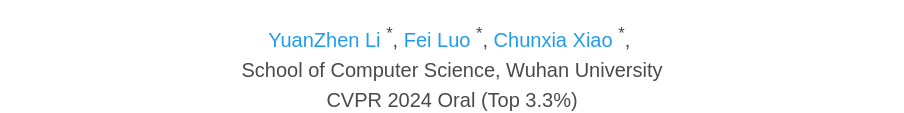
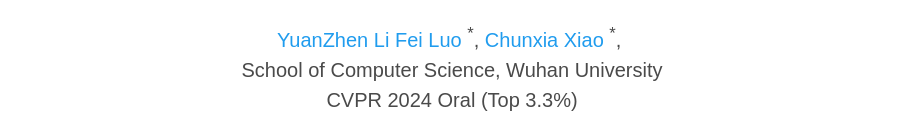
Before and after one commit to xiangli93/Diffusion-FOF.github.io, a plain HTML site: page index.html in a window 1280 px wide. Shown: the part 213-326 px from the top of the page, without its empty margins (188-1092 px from the left). Drawn offline with nearby package versions, Linux system fonts and the light colour scheme; a script that the page names is missing; some icons are missing; a web font is replaced by a local one.

Commit message:
Update index.html

```diff
--- a/index.html
+++ b/index.html
@@ -56,8 +56,8 @@
             <div class="is-size-5 publication-authors">
               <!-- Paper authors -->
               <span class="author-block">
-                <a href="FIRST AUTHOR PERSONAL LINK" target="_blank"> YuanZhen Li </a><sup>*</sup>,</span>
-                  <span class="author-block">
+                <a href="FIRST AUTHOR PERSONAL LINK" target="_blank">YuanZhen Li</a>
+                  </span>
                   <a href="SECOND AUTHOR PERSONAL LINK" target="_blank"> Fei Luo </a><sup>*</sup>,</span>
                   <span class="author-block">
                     <a href="THIRD AUTHOR PERSONAL LINK" target="_blank"> Chunxia Xiao </a><sup>*</sup>,</span>
```
